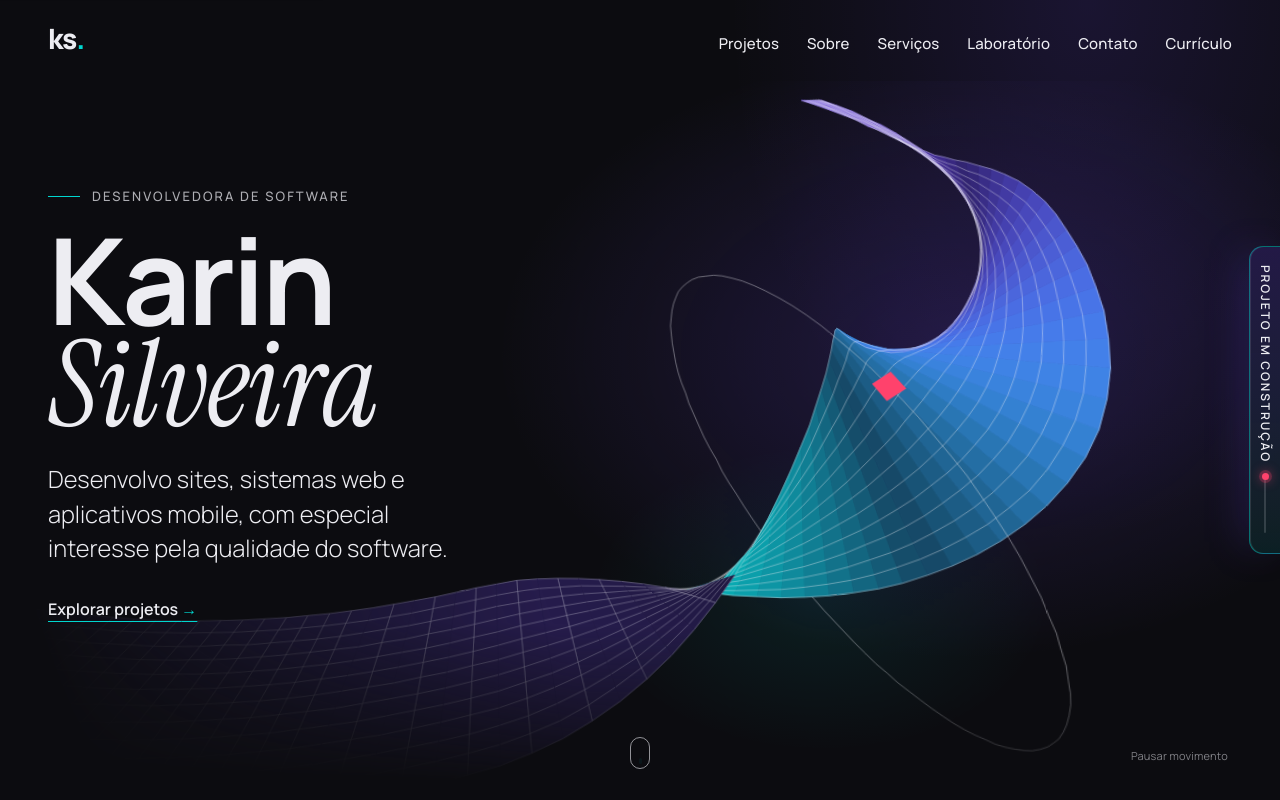
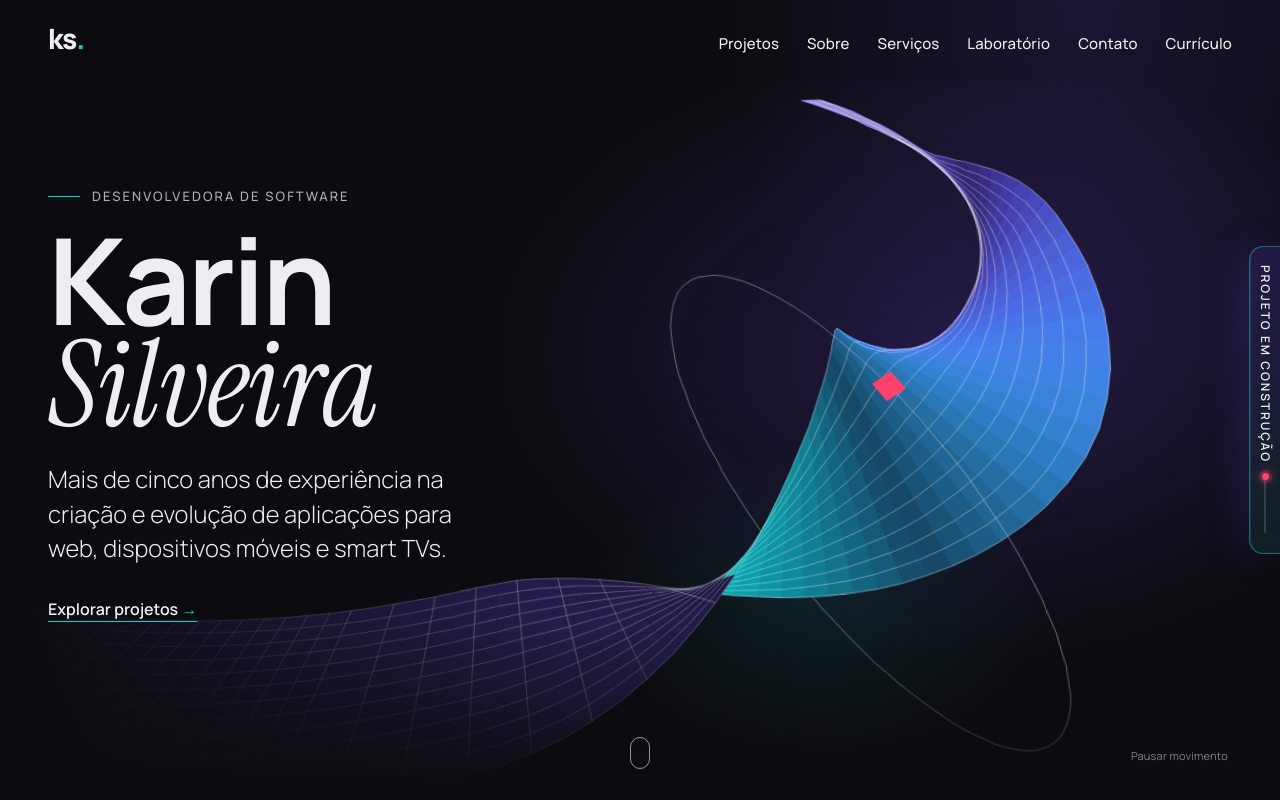
Before and after one commit to PandaMnio/karin-silveira-dev, a plain HTML site: page index.html in a window 1280 px wide. Shown: the top 800 px of the page. Drawn offline with Linux system fonts and the light colour scheme.

Commit message:
Update index.html

```diff
--- a/index.html
+++ b/index.html
@@ -81,7 +81,7 @@
         <div class="hero-text">
           <p class="eyebrow">Desenvolvedora de software</p>
           <h1 class="page-title">Karin <span class="voice">Silveira</span></h1>
-          <p class="lead">Desenvolvo sites, sistemas web e aplicativos mobile, com especial interesse pela qualidade do software.</p>
+          <p class="lead">Mais de cinco anos de experiência na criação e evolução de aplicações para web, dispositivos móveis e smart TVs.</p>
           <p><a class="cta" href="#projetos">Explorar projetos <span aria-hidden="true">→</span></a></p>
         </div>
 
```
